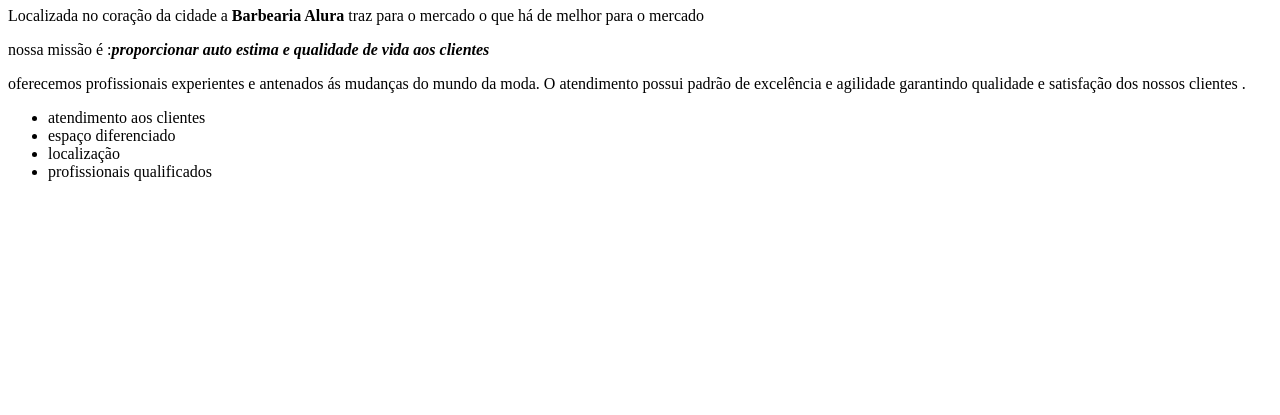
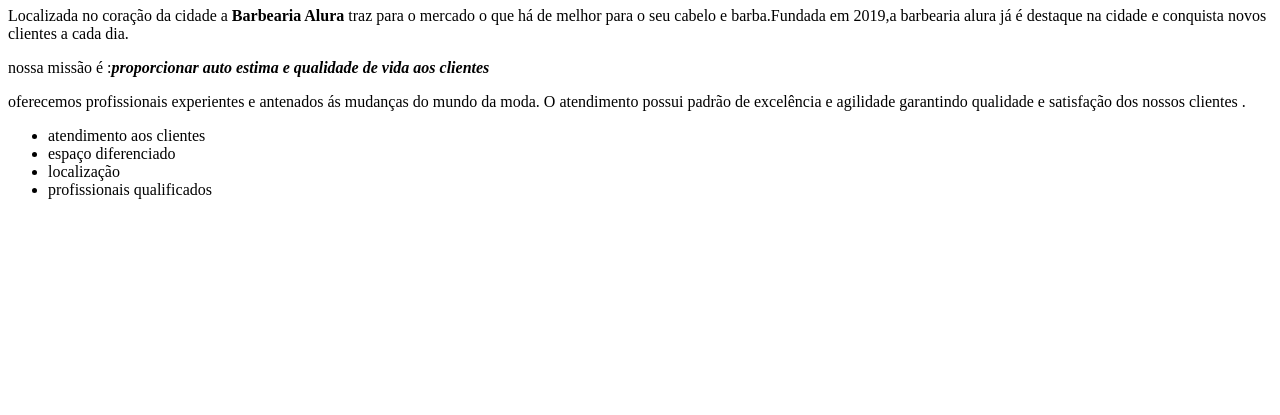
Before and after one commit to matulle/barbearia-alura-1B, a plain HTML site: page index.html in a window 1280 px wide. Shown: the part 385-800 px from the top of the page. Drawn offline with Linux system fonts and the light colour scheme.

Commit message:
corigido

```diff
--- a/index.html
+++ b/index.html
@@ -10,7 +10,7 @@
     <img src="banner.jpg"
     <div class="principal">
      <h1>sobre a barbearia alura</h1>
-<p>Localizada no coração da cidade a <strong>Barbearia Alura</strong> traz para o mercado o que há de melhor para o mercado</p>
+<p>Localizada no coração da cidade a <strong>Barbearia Alura</strong> traz para o mercado o que há de melhor para o seu cabelo e barba.Fundada em 2019,a barbearia alura já é destaque na cidade e conquista novos clientes a cada dia.</p>
     <p>nossa missão é :<strong><em>proporcionar auto estima e qualidade de vida aos clientes </em></strong></p>
     <p>oferecemos profissionais experientes e antenados ás mudanças do mundo da moda. O atendimento possui padrão de excelência e agilidade garantindo qualidade e satisfação dos nossos clientes .</p>
     </div>
```
